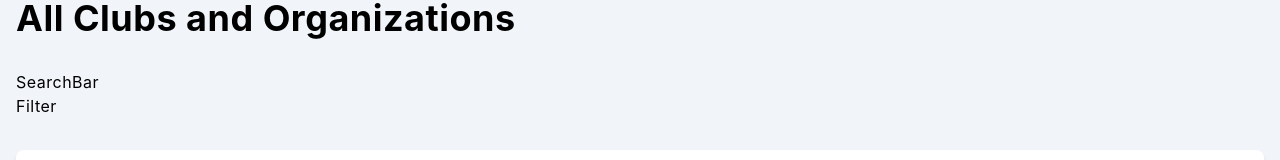
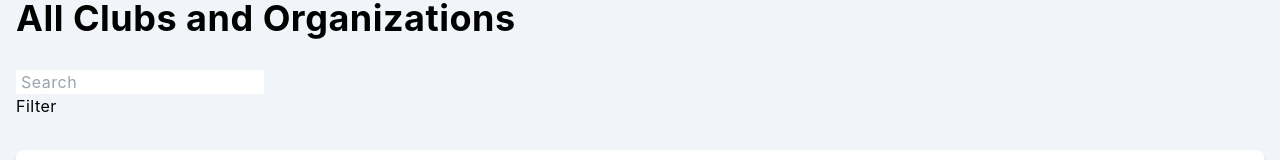
Before and after one commit to jtcheng26/chs-clubs-app, a Next.js app: page / in a window 1280 px wide. Shown: the part 198-358 px from the top of the page. Built offline with nearby package versions, Linux system fonts and the light colour scheme.

Commit message:
created search bar

```diff
--- a/components/home/search/index.tsx
+++ b/components/home/search/index.tsx
@@ -1,5 +1,16 @@
 import React from 'react'
+import { Org } from '@prisma/client'
 
-export default function SearchBar({ setSearchQuery }) {
-    return <div>SearchBar</div>
+
+export default function Filter({ placeholder, setSearchTags }) {
+    return (
+    <div className="search">
+        <div className="searchInputs">
+            <input type="text" placeholder=" Search"/>
+            <div className="searchIcon"></div>
+        </div>
+        <div className="dataResults"></div>
+
+    </div>
+    )
 }
--- a/package.json
+++ b/package.json
@@ -11,6 +11,7 @@
     },
     "dependencies": {
         "@heroicons/react": "^1.0.6",
+        "@mui/material": "^5.7.0",
         "@prisma/client": "^3.13.0",
         "next": "12.1.5",
         "prisma": "^3.13.0",
```
Also changed, not shown: 1 other file (tests, documents, lock files or other folders).
